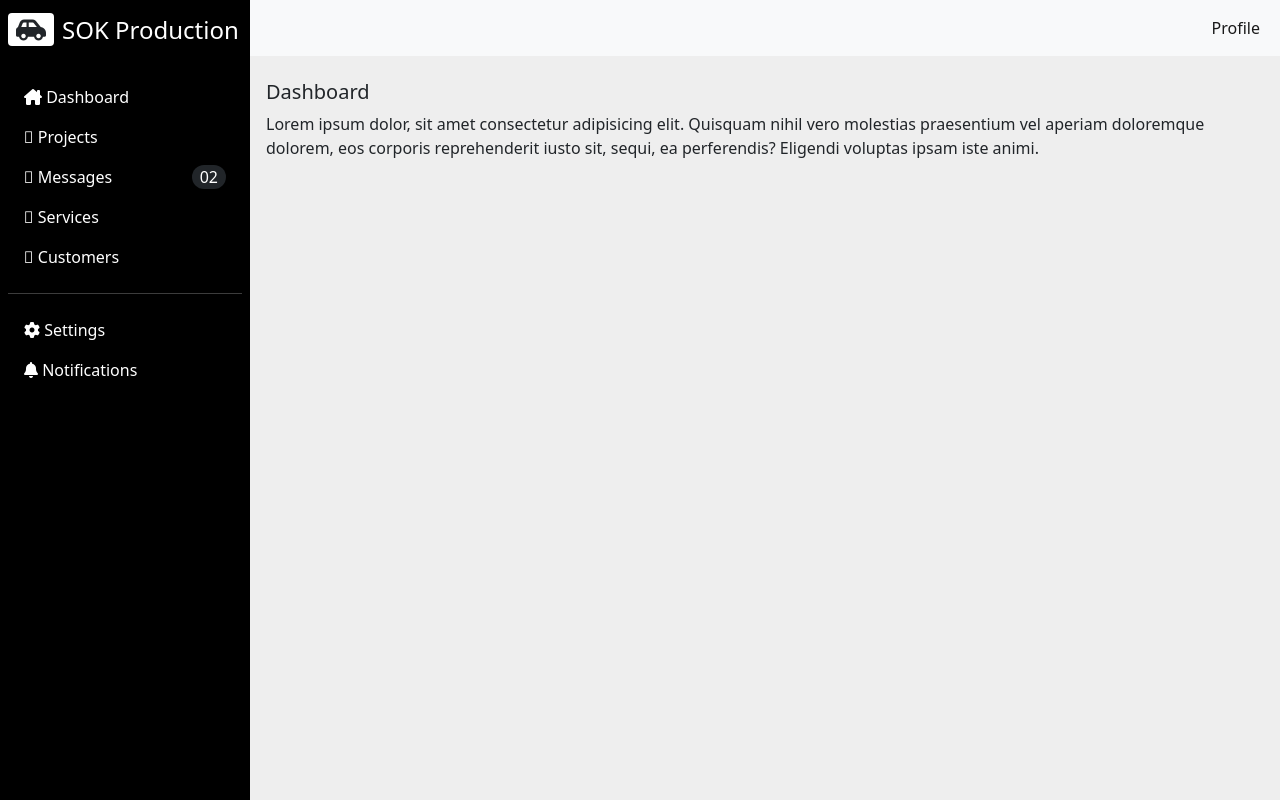
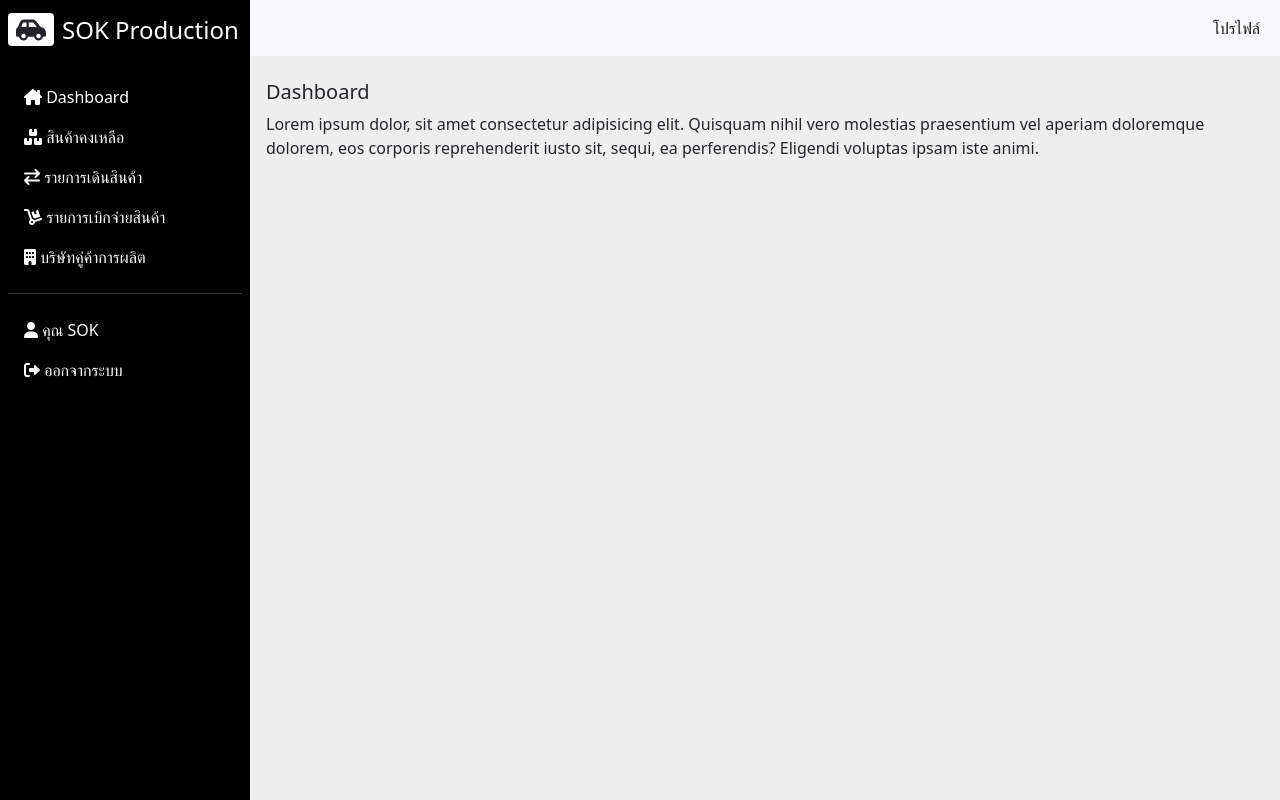
Before and after one commit to seayprem/sok, a PHP site: page / in a window 1280 px wide. Run offline with PHP 8.4, Linux system fonts and the light colour scheme.

Commit message:
Update styles css

```diff
--- a/index.php
+++ b/index.php
@@ -30,25 +30,26 @@
       <ul class="list-unstyled px-2">
         <li class=""><a href="#" class="text-decoration-none px-3 py-2 d-block"><i class="fa-solid fa-house-chimney"></i>
             Dashboard</a></li>
-        <li class=""><a href="#" class="text-decoration-none px-3 py-2 d-block"><i class="fal fa-list"></i> Projects</a>
+        <li class=""><a href="#" class="text-decoration-none px-3 py-2 d-block"><i class="fa-solid fa-boxes-stacked"></i> สินค้าคงเหลือ</a>
         </li>
-        <li class=""><a href="#" class="text-decoration-none px-3 py-2 d-block d-flex justify-content-between">
+        <!-- <li class=""><a href="#" class="text-decoration-none px-3 py-2 d-block d-flex justify-content-between">
             <span><i class="fal fa-comment"></i> Messages</span>
             <span class="bg-dark rounded-pill text-white py-0 px-2">02</span>
           </a>
+        </li> -->
+        <li class=""><a href="#" class="text-decoration-none px-3 py-2 d-block"><i class="fa-solid fa-arrow-right-arrow-left"></i> รายการเดินสินค้า</a>
         </li>
-        <li class=""><a href="#" class="text-decoration-none px-3 py-2 d-block"><i
-              class="fal fa-envelope-open-text"></i> Services</a></li>
-        <li class=""><a href="#" class="text-decoration-none px-3 py-2 d-block"><i class="fal fa-users"></i>
-            Customers</a></li>
+        <li class=""><a href="#" class="text-decoration-none px-3 py-2 d-block"><i class="fa-solid fa-dolly"></i> รายการเบิกจ่ายสินค้า</a></li>
+        <li class=""><a href="#" class="text-decoration-none px-3 py-2 d-block"><i class="fa-solid fa-building"></i>
+            บริษัทคู่ค้าการผลิต</a></li>
       </ul>
       <hr class="h-color mx-2">
 
       <ul class="list-unstyled px-2">
-        <li class=""><a href="#" class="text-decoration-none px-3 py-2 d-block"><i class="fa-solid fa-gear"></i> Settings</a>
+        <li class=""><a href="#" class="text-decoration-none px-3 py-2 d-block"><i class="fa-solid fa-user"></i> คุณ SOK</a>
         </li>
-        <li class=""><a href="#" class="text-decoration-none px-3 py-2 d-block"><i class="fa-solid fa-bell"></i>
-            Notifications</a></li>
+        <li class=""><a href="#" class="text-decoration-none px-3 py-2 d-block"><i class="fa-solid fa-right-from-bracket"></i>
+            ออกจากระบบ</a></li>
       </ul>
 
     </div>
@@ -69,7 +70,7 @@
           <div class="collapse navbar-collapse justify-content-end" id="navbarSupportedContent">
             <ul class="navbar-nav mb-2 mb-lg-0">
               <li class="nav-item">
-                <a class="nav-link active" aria-current="page" href="#">Profile</a>
+                <a class="nav-link active" aria-current="page" href="#">โปรไฟล์</a>
               </li>
             </ul>
           </div>
--- a/public/css/styles.css
+++ b/public/css/styles.css
@@ -23,12 +23,21 @@ hr.h-color {
   border-radius: 8px;
 }
 
+.sidebar li:hover {
+  background-color: #eee;
+  border-radius: 8px;
+}
+
 .sidebar li.active a, .sidebar li.active a:hover {
   color: #000;
 }
 
 .sidebar li a {
   color: #fff;
+}
+
+.sidebar li a:hover {
+  color: #000;
 }
 
 @media(max-width: 767px) {
```
